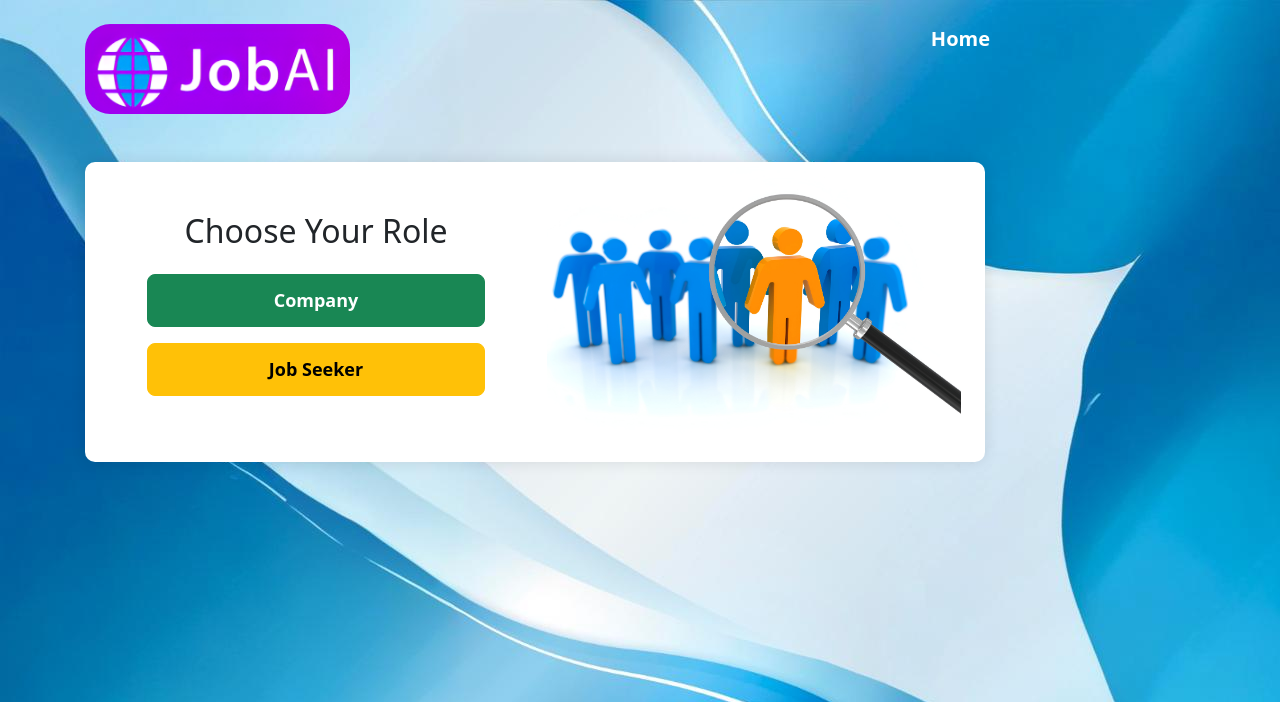
After one commit to PrudhwiRaj1/JobAi, a Django app: page /user-type/ in a window 1280 px wide. The commit adds this page. Shown: the top 702 px of the page. Run offline with Django 5.2, Linux system fonts and the light colour scheme; parts of the project's set-up code (start-up, migrations or seed data) failed here and were passed over; some libraries are stand-ins or nearby versions.

Commit message:
56th commit

```diff
--- a/JobAi/JobAi/static/assets/css/login.css
+++ b/JobAi/JobAi/static/assets/css/login.css
@@ -83,7 +83,7 @@ body {
     .login-wrapper-footer-text {
       font-size: 16px;
       color: #000;
-      margin-bottom: 0; }
+       }
 
   .login-title {
     font-size: 30px;
--- /dev/null
+++ b/JobAi/JobAi/static/assets/css/user-type.css
@@ -0,0 +1,26 @@
+.container {
+  max-width: 900px;
+  background: white;
+  box-shadow: 0px 0px 15px rgba(0, 0, 0, 0.1);
+  border-radius: 10px;
+  overflow: hidden;
+}
+.left-content {
+  padding: 50px;
+}
+.right-image img {
+  width: 100%;
+  height: 100%;
+  object-fit: cover;
+}
+.btn-custom {
+  width: 100%;
+  padding: 12px;
+  font-size: 18px;
+  font-weight: bold;
+  border-radius: 8px;
+}
+.btn-custom:hover {
+  transform: scale(1.05);
+  transition: 0.3s;
+}
--- a/JobAi/JobAi_App/templates/base.html
+++ b/JobAi/JobAi_App/templates/base.html
@@ -21,7 +21,7 @@
         <hr class="divider">
         <div class="fw-bold fs-5 mx-4"><img src="{%static 'images/profile.jpeg'%}" alt="profile-pic"
                 class="profile-pic1 w-75 h-75 mx-3" style="margin-left: 12px;margin-right: 18px;">
-            <center> {{ fname }}</center>
+            <center> {{fname}}</center>
         </div>
         <hr class="divider">
         <ul class="mt-4">
--- a/JobAi/JobAi_App/templates/index.html
+++ b/JobAi/JobAi_App/templates/index.html
@@ -32,7 +32,7 @@
 				<li><a href="#FAQ" class="font-bold text-lg text-white hover:bg-black  flex items-center">
 					FAQ
 				</a></li>
-				<li><a href="{% url 'login' %}" class="font-bold text-lg text-white hover:bg-black  flex items-center">
+				<li><a href="{% url 'user-type' %}" class="font-bold text-lg text-white hover:bg-black  flex items-center">
 						Login
 					</a></li>
 			</ul>
--- /dev/null
+++ b/JobAi/JobAi_App/templates/user-type.html
@@ -0,0 +1,44 @@
+{%load static%}
+<!DOCTYPE html>
+<html lang="en">
+<head>
+  <meta charset="UTF-8" />
+  <meta name="viewport" content="width=device-width, initial-scale=1" />
+  <title>JobAi | User Type</title>
+  <link rel="icon" href="{% static 'images/JobAi-logo1.png' %}">
+  <link href="https://fonts.googleapis.com/css?family=Karla:400,700&display=swap" rel="stylesheet">
+  <link href="{%static 'assets/css/bootstrap.min.css'%}"
+    rel="stylesheet"/>
+    <link rel="stylesheet" href="{%static 'assets/css/index.css'%}">
+  <link href="{%static 'assets/css/bootstrap.min.css'%}" rel="stylesheet">
+<link rel="stylesheet" href="{%static 'assets/css/user-type.css'%}">
+</head>
+<body
+	class="grid grid-cols-[1fr_1rem_repeat(2,min(37.5rem,calc(50%-1rem)))_1rem_1fr] bg-top bg-no-repeat [background-size:200vw] lg:[background-size:100%_62rem] [:where(&>*)]:[grid-column:3/5]"
+	style="background-image: url('../static/images/bg1.png');">
+    <a href="{% url 'index'%}"> <img src="{% static 'images/JobAi2.png'%}" alt="logo" class="logo mt-4"
+        style="margin-left: 85px;height: 90px;border-radius: 25px;"></a>
+        <div class="float-end mt-4">
+			<ul class="menu menu-horizontal gap-0 max-sm:p-0 text-xs lg:text-sm nav-item">
+				<li class="nav-link"> <a href="{%url 'index'%}" class="fw-bold fs-5 text-white hover:bg-black flex items-center text-lg text-decoration-none" style="margin-right: 290px;">Home</a></li>
+			</ul>
+		</div>
+
+<div class="container row mt-5" style="margin-left: 85px;">
+  <!-- Left Side: User Selection -->
+  <div class="col-md-6 left-content d-flex flex-column justify-content-center">
+      <h2 class="text-center mb-4">Choose Your Role</h2>
+      <!-- <button class="btn btn-primary btn-custom mb-3" onclick="redirectTo('admin')">Admin</button> -->
+     <a href="#company_Login/"> <button class="btn btn-success btn-custom mb-3" onclick="redirectTo('Company')">Company</button></a>
+     <a href="{%url 'login'%}"> <button class="btn btn-warning btn-custom mb-3" onclick="redirectTo('Job Seeker')">Job Seeker</button></a>
+  </div>
+
+  <!-- Right Side: Image -->
+  <div class="col-md-6 right-image d-none d-md-block">
+      <img src="{%static 'images/login1.jpg'%}" alt="Choose Role">
+  </div>
+</div>
+
+
+</body>
+</html>
--- a/JobAi/JobAi_App/urls.py
+++ b/JobAi/JobAi_App/urls.py
@@ -1,6 +1,7 @@
 from django.urls import path
 from . import views
 from .views import read_word_document
+from ctypes.test.test_pickling import name
 
 urlpatterns = [
 
@@ -9,6 +10,7 @@ urlpatterns = [
     path('read_word_document/', read_word_document, name='read_word_document'),
     path('login/',views.login,name="login"),
     path('base/',views.base,name="base"),
+    path('user-type/',views.user_type,name="user-type"),
     path("settings/", views.settings_view, name="settings_view"),
     path('search-job/',views.search_job,name='search-job'),
     path('cover-letter/',views.coverletter,name='ai_cover_letter'),
--- a/JobAi/JobAi_App/views.py
+++ b/JobAi/JobAi_App/views.py
@@ -126,7 +126,7 @@ def read_word_document(request):
                 # return JsonResponse({"document_data":json.loads(json_data), "resume_details": extracted_details})
             except Exception as e:
                 return JsonResponse({"error": f"Error reading document: {str(e)}"}, status=500)
-    return render(request, "home.html",{"resume_details": extracted_details,"alert_message": alert_message})
+    return render(request, "home.html",{"resume_details": extracted_details,"alert_message": alert_message,"fname":dictionary1})
 
 
 def convert_docx_to_json(docx_path, filename):
@@ -160,6 +160,8 @@ def home(request):
 def main(request):
     return render(request, 'index.html')
 
+def base(request):
+    return render(request,'base.html')
 
 def Register(request):
     return render(request, 'register.html')
@@ -199,3 +201,6 @@ def mockinterview(request):
 
 def autoapply(request):
     return render(request, 'auto-apply.html', username(request))
+
+def user_type(request):
+    return render(request,'user-type.html')
```
Also changed, not shown: JobAi/JobAi_App/templates/login.html (+5 -8 lines), JobAi/JobAi/static/images/user-type.jpeg (added), 3 other files.
